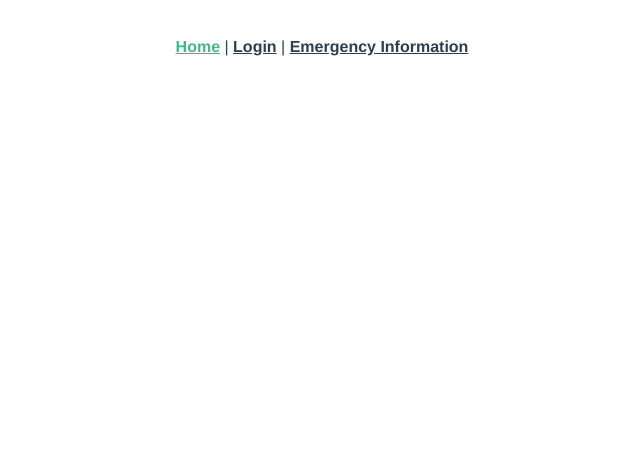
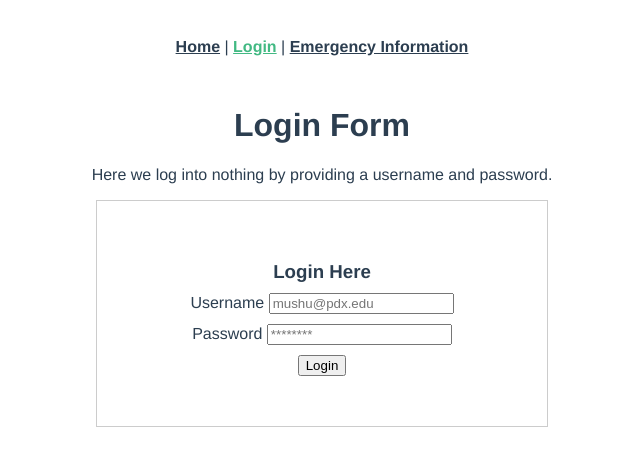
Before and after one commit to psu-oit-capstone/emp-front-end, a Vue app: page /login in a window 1280 px wide. Shown: the top 466 px of the page, without its empty margins (318-958 px from the left). Built offline with nearby package versions, Linux system fonts and the light colour scheme.

Commit message:
Cleaned our LoginForm component to match agreed upon style guidelines.

```diff
--- a/src/components/dumbLogin.vue
+++ b/src/components/LoginForm.vue
@@ -1,21 +1,17 @@
-<!-- Authored by Ian L. Gore 2019, https://github.com/MushuYoWushu-->
 <!-- This is a dumb login form that will accept a login if the username is 'mushu@pdx.edu' and the password is
 'password' and can differentiate between bad logins, null logins, and successful logins. This form also notes where
 an authentication call to a parent can be inserted to provide real functionality.-->
 
 <template>
     <div id="login">
-        <div class="login_greeting">
-            <h1>Welcome to Mushu's dumbLogin</h1>
+        <div class="login-greeting">
+            <h1>Login Form</h1>
             <p>
-                Here we log into nothing by providing a username and password,<br>
-                check out my
-                <a href="https://github.com/MushuYoWushu" target="_blank" rel="noopener">github</a>
-                before you login below.
+                Here we log into nothing by providing a username and password.<br>
             </p>
         </div>
 
-        <div id="login_field">
+        <div id="login-field">
             <h3>Login Here</h3>
             <label>
                 Username
@@ -71,7 +67,7 @@ an authentication call to a parent can be inserted to provide real functionality
     label{
         margin: 0 0 10px 0
     }
-    #login_field{
+    #login-field{
         width: 350px;
         border: 1px solid #CCCCCC;
         background-color: #FFFFFF;
```
